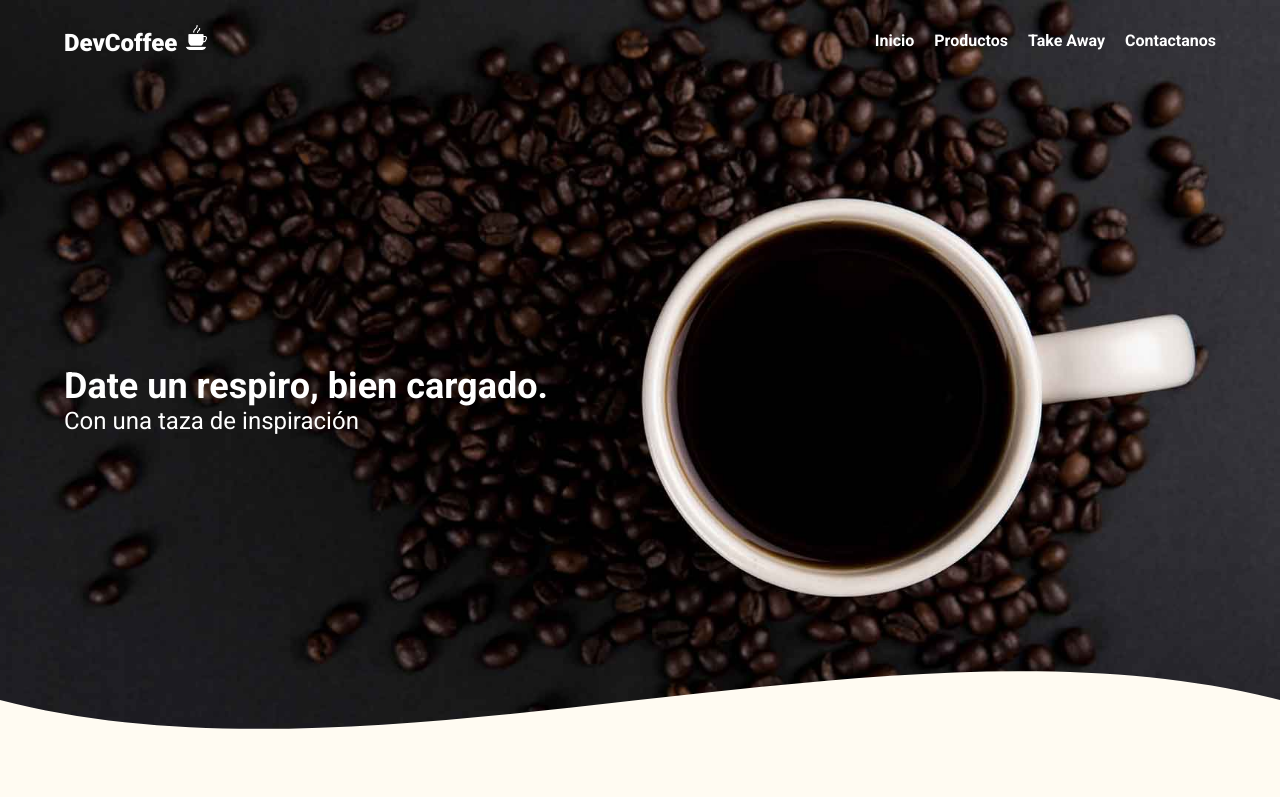
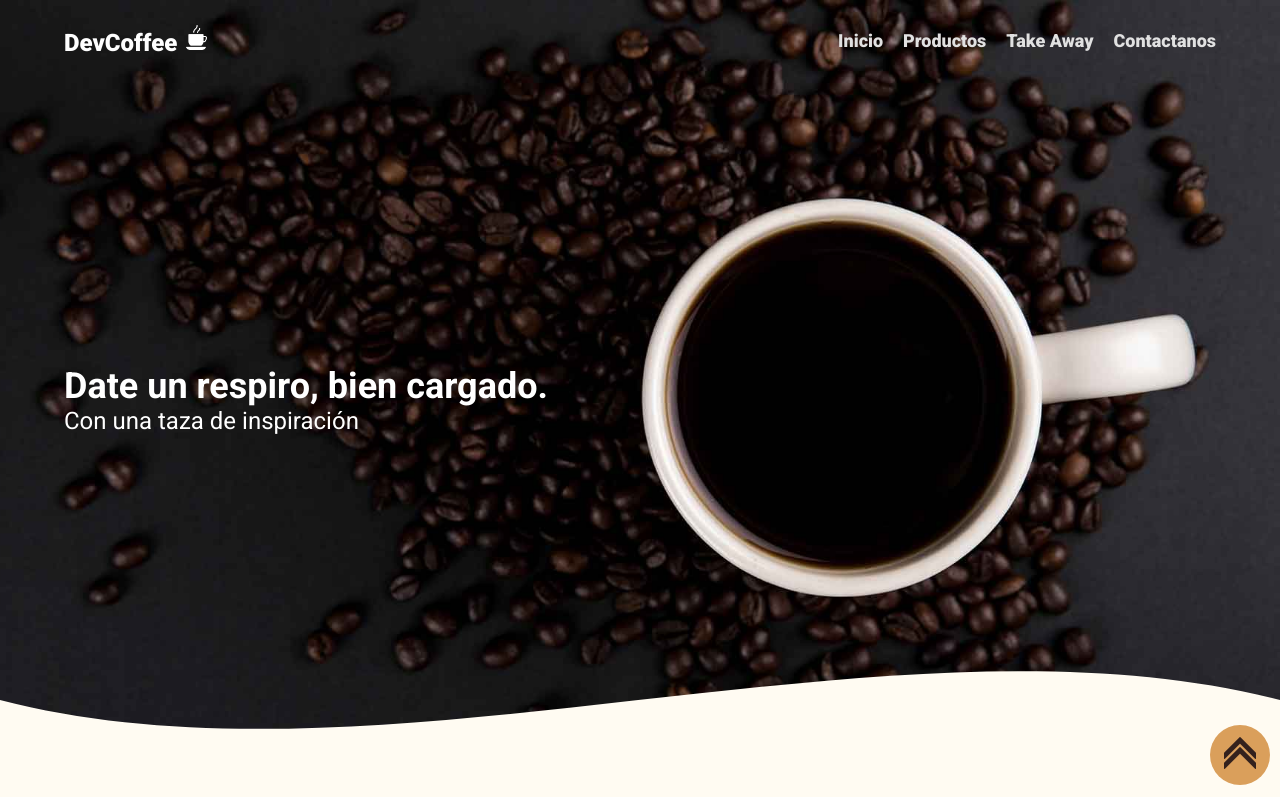
Before and after one commit to Metaldev-06/landing-page-NUCBA, a plain HTML site: page index.html in a window 1280 px wide. Shown: the top 797 px of the page. Drawn offline with Linux system fonts and the light colour scheme.

Commit message:
Add croll to top

```diff
--- a/css/style.css
+++ b/css/style.css
@@ -4,11 +4,28 @@
     box-sizing: border-box;
     text-decoration: none;
 }
-
+*::selection {
+    background-color: #33211D;
+    color: white;
+}
+html {
+    scroll-behavior: smooth;
+}
 body {
     font-family: 'Roboto', sans-serif;
     background-color: #FFFBF2;
-    scroll-behavior: smooth;
+}
+body::-webkit-scrollbar {
+    width: 8px;
+}
+
+body::-webkit-scrollbar-track {
+    background: transparent;
+}
+
+body::-webkit-scrollbar-thumb {
+    background-color: #33211D;
+    border-radius: 20px;
 }
 
 /* HEADER */
@@ -49,8 +66,46 @@ body {
     color: white;
     transition: transform .3s;
 }
-.logo-container:hover, .container-header ul li:hover{
+.logo-container:hover {
     transform: scale(1.1);
+}
+.menu a {
+    font-size: 18px;
+    color: #e1e1e1;
+    font-family: inherit;
+    font-weight: 800;
+    cursor: pointer;
+    position: relative;
+    border: none;
+    background: none;
+    transition-timing-function: cubic-bezier(0.25, 0.8, 0.25, 1);
+    transition-duration: 400ms;
+    transition-property: color;
+}
+
+.menu a:focus,
+.menu a:hover {
+    color: #fff;
+}
+
+.menu a:focus:after,
+.menu a:hover:after {
+    width: 100%;
+    left: 0%;
+}
+
+.menu a:after {
+    content: "";
+    pointer-events: none;
+    bottom: -2px;
+    left: 50%;
+    position: absolute;
+    width: 0%;
+    height: 2px;
+    background-color: #fff;
+    transition-timing-function: cubic-bezier(0.25, 0.8, 0.25, 1);
+    transition-duration: 400ms;
+    transition-property: width, left;
 }
 
 .container-button {
@@ -192,6 +247,7 @@ main {
     min-height: 200px;
     max-width: 400px;
     max-height: 400px;
+    filter: drop-shadow(4px 4px 5px rgba(0, 0, 0, 0.667));
 }
 .center-img img {
     width: 100%;
@@ -225,3 +281,32 @@ main {
 .btn-aboutMe:active {
     background-color: #ea932f;
 }
+
+/* SCROLL TO TOP */
+
+.scroll-top {
+    width: 60px;
+    height: 60px;
+    background-color: #DA9F5B;
+    position: fixed;
+    bottom: 15px;
+    right: 10px;
+    border-radius: 50%;
+    display: flex;
+    justify-content: center;
+    align-items: center;
+    animation: scroll 1s infinite ease-out;
+}
+
+
+@keyframes scroll {
+    0% {
+        transform: translateY(0);
+    }
+    50% {
+        transform: translateY(10px);
+    }
+    100% {
+        transform: translateY(0);
+    }
+}
--- a/index.html
+++ b/index.html
@@ -1,5 +1,5 @@
 <!DOCTYPE html>
-<html lang="es">
+<html lang="es" id="top">
   <head>
     <meta charset="UTF-8" />
     <meta http-equiv="X-UA-Compatible" content="IE=edge" />
@@ -53,7 +53,7 @@
         </div>
       </div>
     </header>
-    <section class="hero">
+    <section class="hero" id="hero">
       <div class="hero-container">
         <div class="text-container">
           <h1>Date un respiro, bien cargado.</h1>
@@ -117,5 +117,10 @@
         </article>
       </section>
     </main>
+    <div class="scroll-top">
+      <a href="#top">
+        <img src="assets/img/icons8-upward-32.png" alt="" />
+      </a>
+    </div>
   </body>
 </html>
```
Also changed, not shown: assets/img/icons8-upward-32.png (added).
